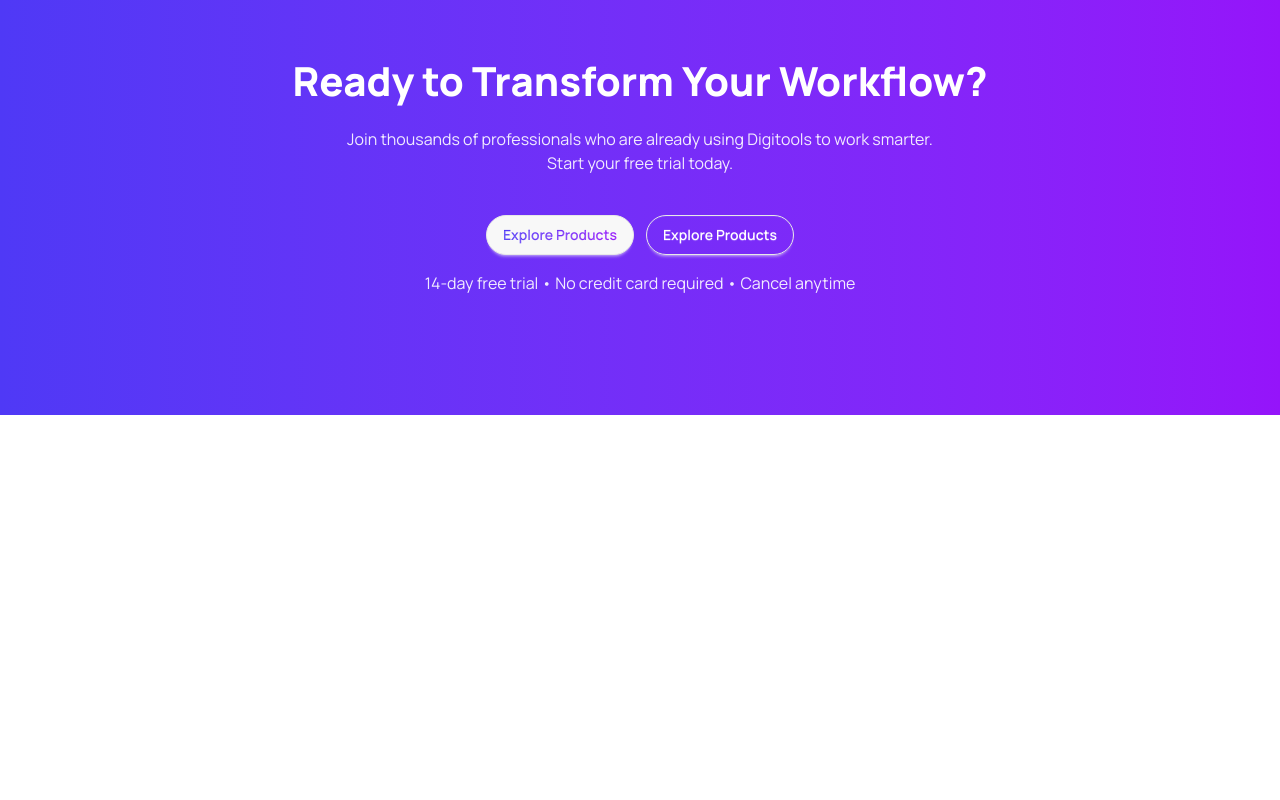
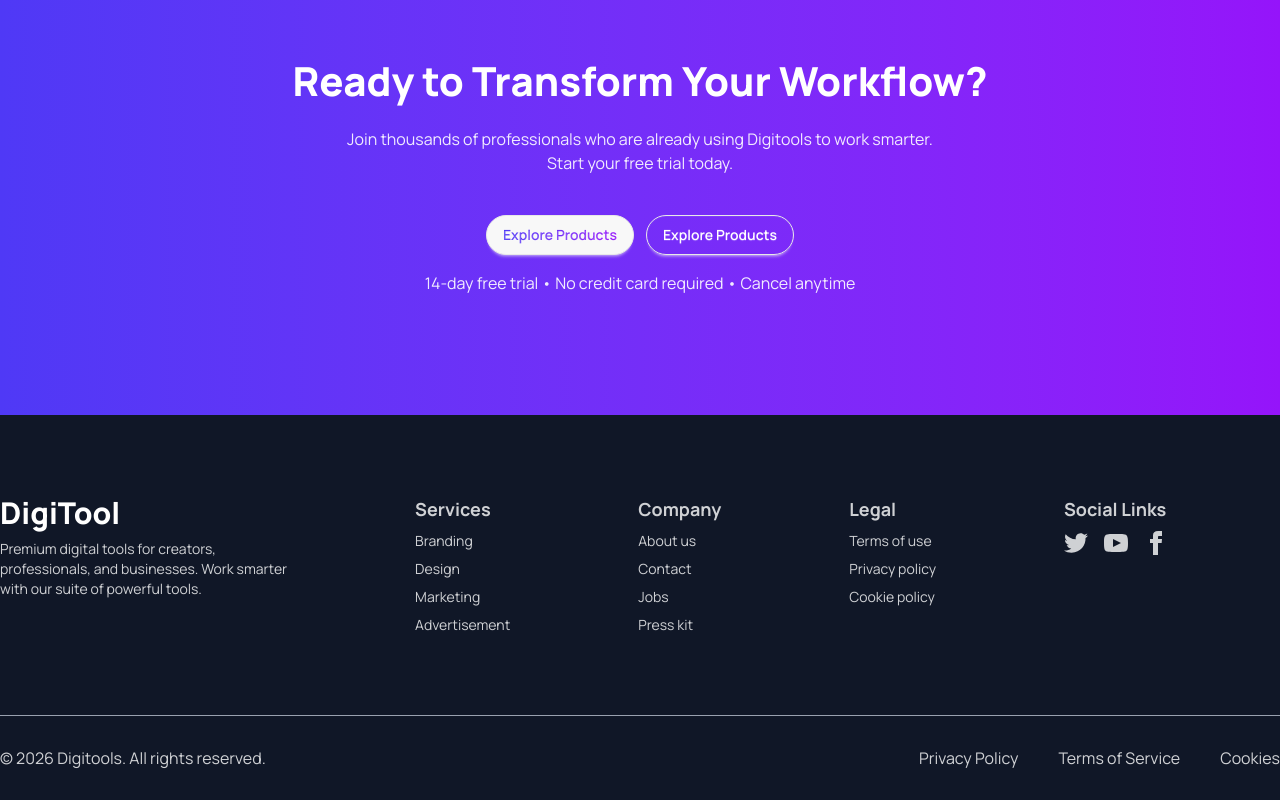
Before and after one commit to ibrahimhosen4045-max/B13-A6-DigiTools, a React (Vite) app: page / in a window 1280 px wide. Shown: the part 2708-3508 px from the top of the page. Before the commit the page ends 3123 px from the top, so only its background shows below. Built offline with nearby package versions, Linux system fonts and the light colour scheme; a web font is replaced by a local one.

Commit message:
add Footer

```diff
--- a/src/App.jsx
+++ b/src/App.jsx
@@ -1,5 +1,6 @@
 
 import './App.css'
+import Footer from './Componenet/Footer'
 import Hero from './Componenet/Hero'
 import Navber from './Componenet/Navber'
 import Pricing from './Componenet/Pricing'
@@ -19,6 +20,7 @@
       <ToolsSec></ToolsSec>
       <Pricing></Pricing>
       <Workflow></Workflow>
+      <Footer></Footer>
     </>
   )
 }
--- /dev/null
+++ b/src/Componenet/Footer.jsx
@@ -0,0 +1,88 @@
+import React from 'react'
+
+const Footer = () => {
+  return (
+    <div className='bg-[#101727]'>
+        <div className='container mx-auto'>
+            <footer className="footer sm:footer-horizontal text-white/80 py-20">
+  <aside>
+    <h1 className='text-3xl font-extrabold text-white'>DigiTool</h1>
+    <p>
+      Premium digital tools for creators, <br /> professionals, and businesses. Work smarter <br /> with our suite of powerful tools.
+    </p>
+  </aside>
+  <nav>
+    <h6 className="font-bold text-lg">Services</h6>
+    <a className="link link-hover">Branding</a>
+    <a className="link link-hover">Design</a>
+    <a className="link link-hover">Marketing</a>
+    <a className="link link-hover">Advertisement</a>
+  </nav>
+  <nav>
+    <h6 className="font-bold text-lg">Company</h6>
+    <a className="link link-hover">About us</a>
+    <a className="link link-hover">Contact</a>
+    <a className="link link-hover">Jobs</a>
+    <a className="link link-hover">Press kit</a>
+  </nav>
+  <nav>
+    <h6 className="font-bold text-lg">Legal</h6>
+    <a className="link link-hover">Terms of use</a>
+    <a className="link link-hover">Privacy policy</a>
+    <a className="link link-hover">Cookie policy</a>
+  </nav>
+   <nav>
+    <h6 className="font-bold text-lg">Social Links</h6>
+    <div className="grid grid-flow-col gap-4">
+      <a>
+        <svg
+          xmlns="http://www.w3.org/2000/svg"
+          width="24"
+          height="24"
+          viewBox="0 0 24 24"
+          className="fill-current">
+          <path
+            d="M24 4.557c-.883.392-1.832.656-2.828.775 1.017-.609 1.798-1.574 2.165-2.724-.951.564-2.005.974-3.127 1.195-.897-.957-2.178-1.555-3.594-1.555-3.179 0-5.515 2.966-4.797 6.045-4.091-.205-7.719-2.165-10.148-5.144-1.29 2.213-.669 5.108 1.523 6.574-.806-.026-1.566-.247-2.229-.616-.054 2.281 1.581 4.415 3.949 4.89-.693.188-1.452.232-2.224.084.626 1.956 2.444 3.379 4.6 3.419-2.07 1.623-4.678 2.348-7.29 2.04 2.179 1.397 4.768 2.212 7.548 2.212 9.142 0 14.307-7.721 13.995-14.646.962-.695 1.797-1.562 2.457-2.549z"></path>
+        </svg>
+      </a>
+      <a>
+        <svg
+          xmlns="http://www.w3.org/2000/svg"
+          width="24"
+          height="24"
+          viewBox="0 0 24 24"
+          className="fill-current">
+          <path
+            d="M19.615 3.184c-3.604-.246-11.631-.245-15.23 0-3.897.266-4.356 2.62-4.385 8.816.029 6.185.484 8.549 4.385 8.816 3.6.245 11.626.246 15.23 0 3.897-.266 4.356-2.62 4.385-8.816-.029-6.185-.484-8.549-4.385-8.816zm-10.615 12.816v-8l8 3.993-8 4.007z"></path>
+        </svg>
+      </a>
+      <a>
+        <svg
+          xmlns="http://www.w3.org/2000/svg"
+          width="24"
+          height="24"
+          viewBox="0 0 24 24"
+          className="fill-current">
+          <path
+            d="M9 8h-3v4h3v12h5v-12h3.642l.358-4h-4v-1.667c0-.955.192-1.333 1.115-1.333h2.885v-5h-3.808c-3.596 0-5.192 1.583-5.192 4.615v3.385z"></path>
+        </svg>
+      </a>
+    </div>
+  </nav>
+
+    </footer>
+    <hr className='text-gray-400'/>
+    <div className='flex text-white/80 justify-between py-7.5'>
+        <p className=''>© 2026 Digitools. All rights reserved.</p>
+        <ul className='flex gap-10 '>
+            <li>Privacy Policy</li>
+            <li>Terms of Service</li>
+            <li>Cookies</li>
+        </ul>
+    </div>
+        </div>
+    </div>
+  )
+}
+
+export default Footer
```
